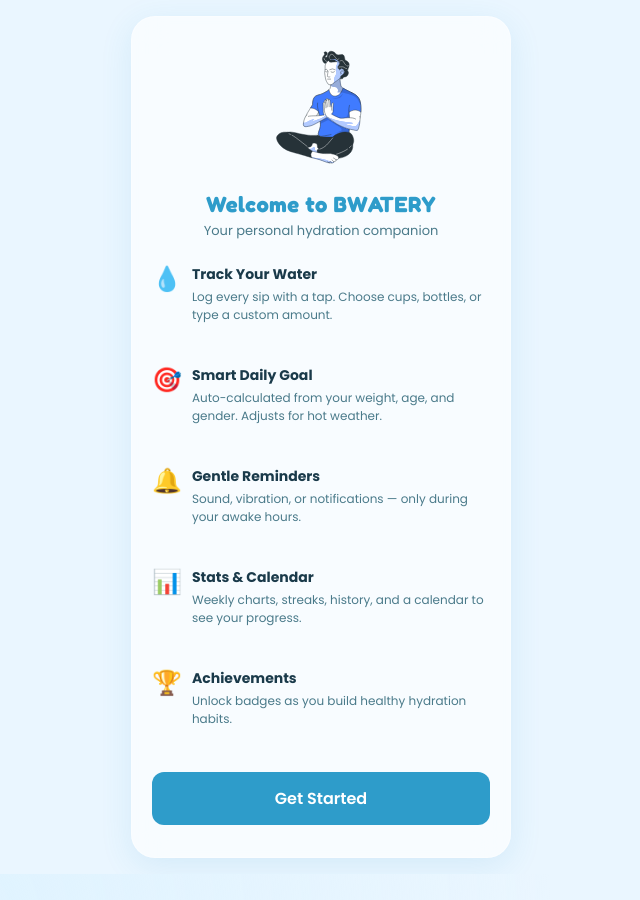
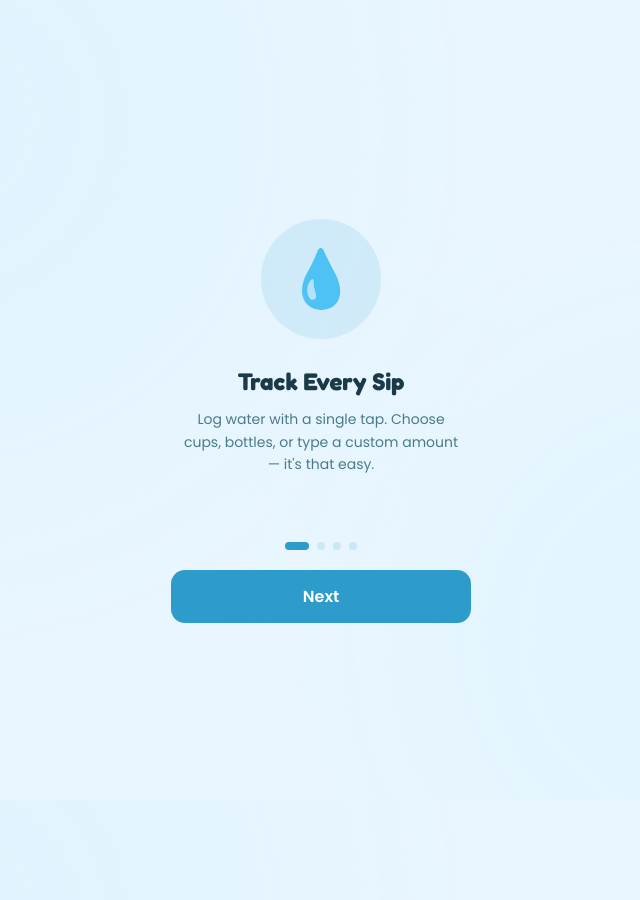
Before and after one commit to SeminiRathnayaka/B-watery, a website: page index.html in a window 1280 px wide. Shown: the top 900 px of the page, without its empty margins (319-959 px from the left). Drawn offline with Linux system fonts and the light colour scheme.

Commit message:
feat: 4-slide animated onboarding with bounce/fadeUp animations, dots, Next/Get Started

```diff
--- a/index.html
+++ b/index.html
@@ -19,35 +19,38 @@
   <div class="splash-sub">Stay hydrated, stay healthy</div>
 </div>
 
-<!-- WELCOME SCREEN -->
-<div class="screen" id="screen-welcome" style="background:var(--bg)">
-  <div class="onboarding-card" style="max-width:380px">
-    <div class="meditation-wrap"><img src="meditation.svg" alt="" class="meditation-illu lg"></div>
-    <h2 class="brand" style="color:var(--primary);margin-bottom:4px">Welcome to BWATERY</h2>
-    <p style="color:var(--text-secondary);font-size:13px;margin-bottom:20px">Your personal hydration companion</p>
-    <div style="text-align:left;margin-bottom:20px">
-      <div style="display:flex;gap:10px;align-items:flex-start;margin-bottom:14px">
-        <span style="font-size:24px;flex-shrink:0">💧</span>
-        <div><b style="font-size:14px;color:var(--text)">Track Your Water</b><p style="font-size:12px;color:var(--text-secondary);margin-top:2px">Log every sip with a tap. Choose cups, bottles, or type a custom amount.</p></div>
+<!-- WELCOME SCREEN - ONBOARDING SLIDES -->
+<div class="screen" id="screen-welcome">
+  <div class="onboard-container">
+    <div class="onboard-slides" id="onboardSlides">
+      <div class="onboard-slide active" data-slide="0">
+        <div class="onboard-icon-wrap"><div class="onboard-icon bounce-in">💧</div></div>
+        <h2 class="onboard-title fade-up">Track Every Sip</h2>
+        <p class="onboard-desc fade-up-delay">Log water with a single tap. Choose cups, bottles, or type a custom amount — it's that easy.</p>
       </div>
-      <div style="display:flex;gap:10px;align-items:flex-start;margin-bottom:14px">
-        <span style="font-size:24px;flex-shrink:0">🎯</span>
-        <div><b style="font-size:14px;color:var(--text)">Smart Daily Goal</b><p style="font-size:12px;color:var(--text-secondary);margin-top:2px">Auto-calculated from your weight, age, and gender. Adjusts for hot weather.</p></div>
+      <div class="onboard-slide" data-slide="1">
+        <div class="onboard-icon-wrap"><div class="onboard-icon bounce-in">🎯</div></div>
+        <h2 class="onboard-title fade-up">Smart Daily Goal</h2>
+        <p class="onboard-desc fade-up-delay">Auto-calculated from your weight, age, and gender. Adjusts for hot weather to keep you perfectly hydrated.</p>
       </div>
-      <div style="display:flex;gap:10px;align-items:flex-start;margin-bottom:14px">
-        <span style="font-size:24px;flex-shrink:0">🔔</span>
-        <div><b style="font-size:14px;color:var(--text)">Gentle Reminders</b><p style="font-size:12px;color:var(--text-secondary);margin-top:2px">Sound, vibration, or notifications — only during your awake hours.</p></div>
+      <div class="onboard-slide" data-slide="2">
+        <div class="onboard-icon-wrap"><div class="onboard-icon bounce-in">🔔</div></div>
+        <h2 class="onboard-title fade-up">Gentle Reminders</h2>
+        <p class="onboard-desc fade-up-delay">Sound, vibration, or notifications — only during your awake hours so you're never disturbed at night.</p>
       </div>
-      <div style="display:flex;gap:10px;align-items:flex-start;margin-bottom:14px">
-        <span style="font-size:24px;flex-shrink:0">📊</span>
-        <div><b style="font-size:14px;color:var(--text)">Stats & Calendar</b><p style="font-size:12px;color:var(--text-secondary);margin-top:2px">Weekly charts, streaks, history, and a calendar to see your progress.</p></div>
-      </div>
-      <div style="display:flex;gap:10px;align-items:flex-start">
-        <span style="font-size:24px;flex-shrink:0">🏆</span>
-        <div><b style="font-size:14px;color:var(--text)">Achievements</b><p style="font-size:12px;color:var(--text-secondary);margin-top:2px">Unlock badges as you build healthy hydration habits.</p></div>
+      <div class="onboard-slide" data-slide="3">
+        <div class="onboard-icon-wrap"><div class="onboard-icon bounce-in">🏆</div></div>
+        <h2 class="onboard-title fade-up">Earn Achievements</h2>
+        <p class="onboard-desc fade-up-delay">Unlock badges, track streaks, and watch your progress grow on the calendar. Build healthy habits that stick.</p>
       </div>
     </div>
-    <button class="btn-primary" onclick="dismissWelcome()">Get Started</button>
+    <div class="onboard-dots" id="onboardDots">
+      <span class="onboard-dot active"></span>
+      <span class="onboard-dot"></span>
+      <span class="onboard-dot"></span>
+      <span class="onboard-dot"></span>
+    </div>
+    <button class="btn-primary onboard-btn" id="onboardBtn" onclick="nextSlide()">Next</button>
   </div>
 </div>
 
--- a/script.js
+++ b/script.js
@@ -258,10 +258,28 @@
   }
 }
 
+let currentSlide=0;
+const totalSlides=4;
+function showSlide(n){
+  const slides=document.querySelectorAll('.onboard-slide');
+  const dots=document.querySelectorAll('.onboard-dot');
+  const btn=document.getElementById('onboardBtn');
+  slides.forEach((s,i)=>{
+    s.classList.remove('active','exit-left');
+    if(i===n)s.classList.add('active');
+    else if(i<n)s.classList.add('exit-left');
+  });
+  dots.forEach((d,i)=>d.classList.toggle('active',i===n));
+  if(btn)btn.textContent=n===totalSlides-1?'Get Started':'Next';
+}
+function nextSlide(){
+  if(currentSlide<totalSlides-1){currentSlide++;showSlide(currentSlide)}
+  else dismissWelcome();
+}
 function showWelcomeScreen(){
   if(localStorage.getItem('bwatery_welcomed'))return false;
   const screen=document.getElementById('screen-welcome');
-  if(screen){screen.classList.add('active');return true}
+  if(screen){screen.classList.add('active');currentSlide=0;showSlide(0);return true}
   return false;
 }
 function dismissWelcome(){
--- a/style.css
+++ b/style.css
@@ -425,4 +425,21 @@
 .calendar-grid{display:grid;grid-template-columns:repeat(7,1fr);gap:4px;width:100%;margin-top:12px}
 .calendar-grid>div:not(:nth-child(-n+7)){min-height:36px}
 
-#screen-welcome.active{justify-content:center;min-height:100vh;padding:16px}
+.onboard-container{width:100%;max-width:420px;display:flex;flex-direction:column;align-items:center;justify-content:center;min-height:100vh;padding:24px 20px;position:relative;overflow:hidden}
+.onboard-slides{width:100%;position:relative;height:340px}
+.onboard-slide{position:absolute;inset:0;display:flex;flex-direction:column;align-items:center;justify-content:center;opacity:0;transform:translateX(60px);transition:all .4s ease;pointer-events:none}
+.onboard-slide.active{opacity:1;transform:translateX(0);pointer-events:auto}
+.onboard-slide.exit-left{opacity:0;transform:translateX(-60px);pointer-events:none}
+.onboard-icon-wrap{width:120px;height:120px;border-radius:50%;background:rgba(46,156,202,.12);display:flex;align-items:center;justify-content:center;margin-bottom:28px;position:relative}
+.onboard-icon{font-size:56px;line-height:1}
+.onboard-title{font-size:24px;font-weight:700;color:var(--text);text-align:center;margin-bottom:12px;font-family:'Fredoka',sans-serif}
+.onboard-desc{font-size:14px;color:var(--text-secondary);text-align:center;line-height:1.6;max-width:300px;padding:0 8px}
+.onboard-dots{display:flex;gap:8px;margin:24px 0 20px}
+.onboard-dot{width:8px;height:8px;border-radius:50%;background:var(--border);transition:all .3s ease}
+.onboard-dot.active{background:var(--primary);width:24px;border-radius:4px}
+.onboard-btn{width:100%;max-width:300px;padding:14px 24px;border-radius:14px;font-size:16px;font-weight:600}
+@keyframes bounceIn{0%{transform:scale(0);opacity:0}50%{transform:scale(1.15)}70%{transform:scale(.95)}100%{transform:scale(1);opacity:1}}
+@keyframes fadeUp{0%{transform:translateY(20px);opacity:0}100%{transform:translateY(0);opacity:1}}
+.onboard-slide.active .bounce-in{animation:bounceIn .5s ease .1s both}
+.onboard-slide.active .fade-up{animation:fadeUp .4s ease .25s both}
+.onboard-slide.active .fade-up-delay{animation:fadeUp .4s ease .4s both}
```
